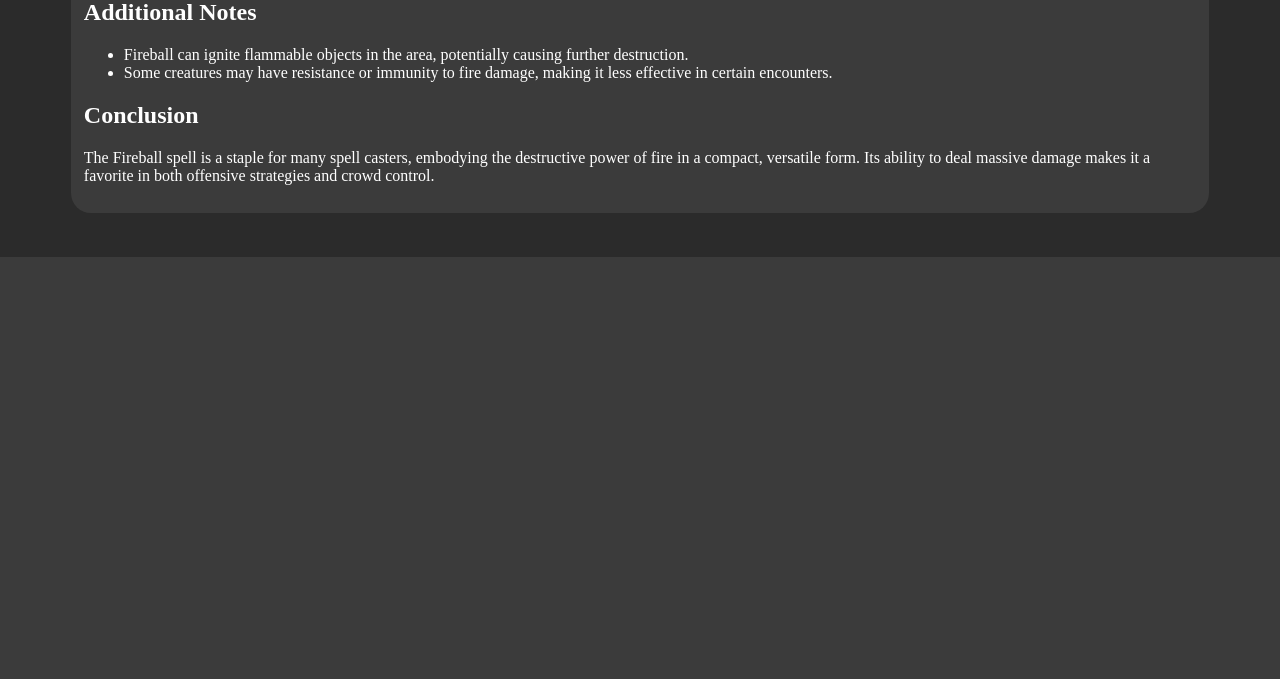
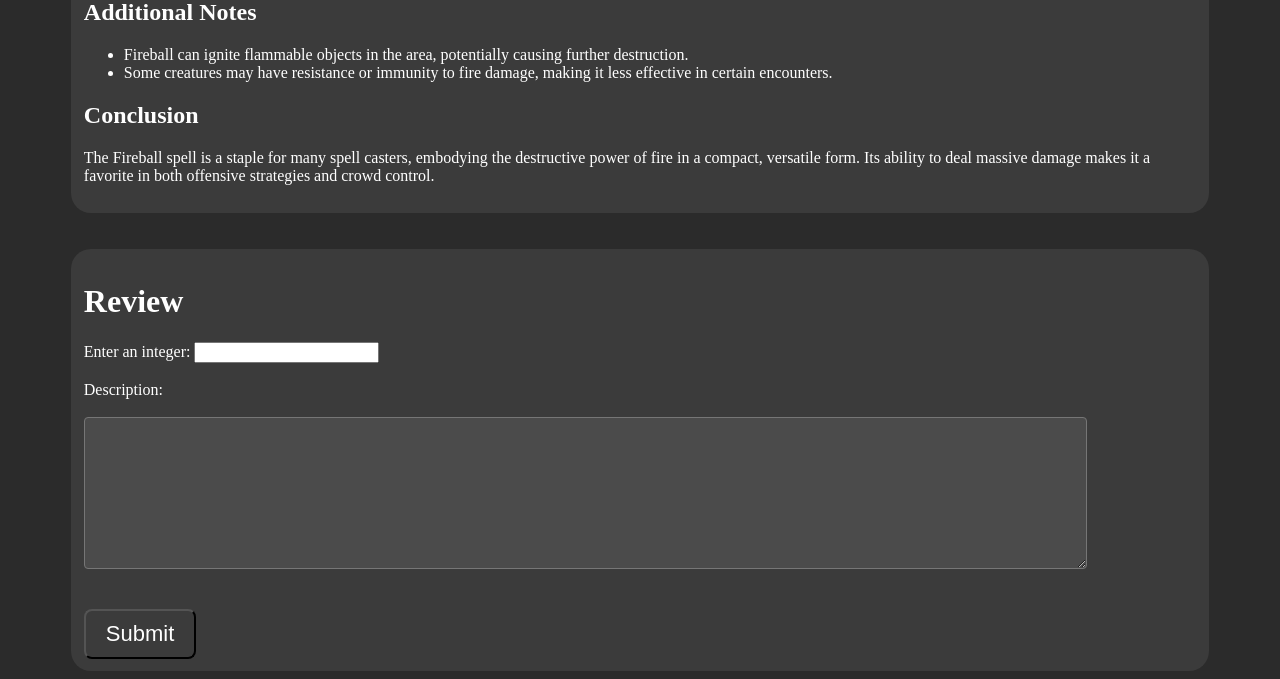
Before and after one commit to SpezSpellz/SpezSpellz, a Django app: page /spell/1/ in a window 1280 px wide. Shown: the part 1351-2030 px from the top of the page. Before the commit the page ends 1608 px from the top, so only its background shows below. Run offline with Django 5.2, Linux system fonts and the light colour scheme; data comes from the database, SQL or seed files in the repository; some libraries are stand-ins or nearby versions.

Commit message:
Add base review form in spell page

```diff
--- a/assets/spell.css
+++ b/assets/spell.css
@@ -34,3 +34,33 @@ text {
     padding: 1%;
     border-radius: 20px;
 }
+
+.submitButton {
+    border-radius: 8px;
+    background-color: #3B3B3B;
+    margin: auto;
+    display: inline-block;
+    padding: 10px 20px;
+    transition: background-color 0.1s ease;
+    font-size: 22px;
+    color: #FFFFFF;
+}
+
+.submitButton:hover {
+    background-color: #4B4B4B;
+}
+
+.submitButton:active {
+    background-color: #5B5B5B;
+}
+
+.reviewDesc {
+    color: #FFFFFF;
+    background-color: #4B4B4B;
+    width: 90%;
+    height: 150px;
+    padding: 0px;
+    margin: 0px 20px 0px 0px;
+    border-radius: 4px;
+    font-size: 16px;
+}
--- a/spezspellz/urls.py
+++ b/spezspellz/urls.py
@@ -1,7 +1,7 @@
 """This file contains urls of SpezSpellz."""
 from django.urls import path
 from django.shortcuts import redirect
-from .views import HomePage, UploadPage, TagsPage, profile_view, spell_detail, thumbnail_view, RegisterView, attachment_view, UserSettingsPage
+from .views import HomePage, UploadPage, TagsPage, profile_view, spell_detail, thumbnail_view, RegisterView, attachment_view, UserSettingsPage, review_view
 
 
 app_name = "spezspellz"
@@ -16,5 +16,6 @@ urlpatterns = [
     path("attachment/<int:attachment_id>/", attachment_view, name="attachments"),
     path("spell/<int:spell_id>/", spell_detail, name="spell"),
     path("spell/thumbnail/<int:spell_id>/", thumbnail_view, name="spell_thumbnail"),
-    path("profile/", profile_view, name="profile")
+    path("profile/", profile_view, name="profile"),
+    path("review/<int:spell_id>/", review_view, name="review")
 ]
--- a/spezspellz/views.py
+++ b/spezspellz/views.py
@@ -419,7 +419,7 @@ def review_view(request: HttpRequest, spell_id: int):
     else:
         pass
         # TODO: make the user decide whether to edit old review or replace it
-        # Also make it tolerant to CSRF attack thingy
+
     return redirect("spezspellz:spell", spell_id=spell.pk)
 
 
--- a/templates/spell.html
+++ b/templates/spell.html
@@ -47,4 +47,23 @@
         }
     </script>
     <br><br>
+
+    <div class="spell">
+        <h1>Review</h1>
+        <form action="submit" method="post">
+            <label for="integerInput">Enter an integer:</label>
+            <input type="number" id="integerInput" name="integerInput" required>
+            <br><br>
+
+            <label for="description">Description: </label>
+            <br><br>
+            <textarea id="description" name="description" class="reviewDesc" required></textarea>
+            <br><br><br>
+
+            <input type="submit" value="Submit" class="submitButton">
+
+
+        </form>
+
+    </div>
 {% endblock %}
```
